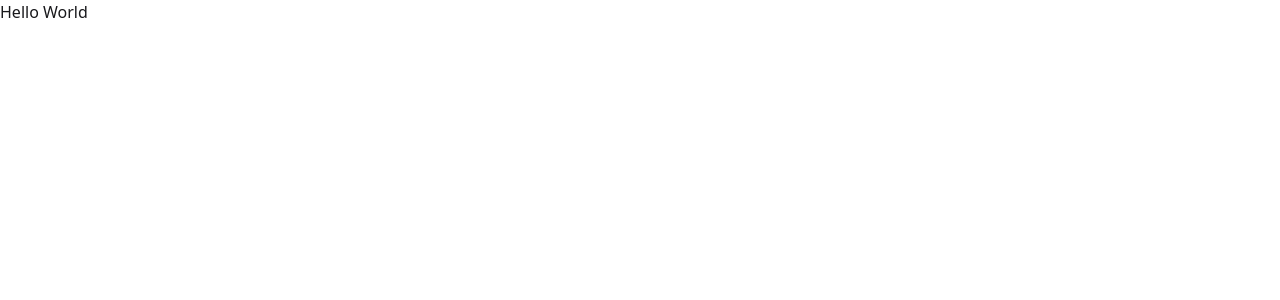
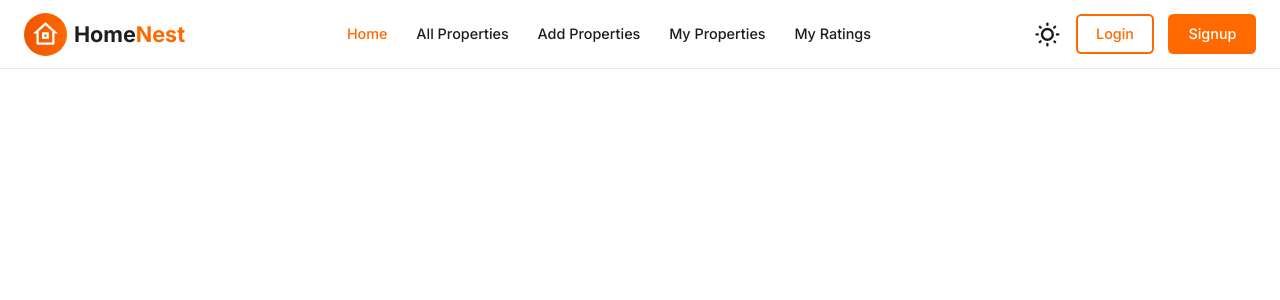
Before and after one commit to Sagormia/HomeNest-client, a React (Vite) app: page / in a window 1280 px wide. Shown: the top 300 px of the page. Built offline with nearby package versions, Linux system fonts and the light colour scheme.

Commit message:
Header Design Done

```diff
--- a/src/components/Header.jsx
+++ b/src/components/Header.jsx
@@ -1,8 +1,74 @@
+import { Link, NavLink } from "react-router";
+import { RiHome8Line } from "react-icons/ri";
+
+
 const Header = () => {
+    const navigation = [
+        { href: "/", label: "Home" },
+        { href: "/all-properties", label: "All Properties" },
+        { href: "/add-properties", label: "Add Properties" },
+        { href: "/my-properties", label: "My Properties" },
+        { href: "/my-ratings", label: "My Ratings" },
+    ];
     return (
-        <div>
+        <>
+            <header className={`fixed top-0 w-full z-50 transition-all duration-300 py-3.5 border-b border-gray-200`}>
+                <div className="container flex justify-between items-center">
+                    {/* Logo */}
+                    <Link href="/" className="flex gap-2 items-center z-50">
+                        <div className="h-12 w-12 rounded-full flex-center bg-gradient-to-l from-primary to-secondary text-3xl text-white">
+                            <RiHome8Line />
+                        </div>
+                        <h1 className="text-2xl font-bold">Home<span className="text-primary">Nest</span></h1>
+                    </Link>
 
-        </div>
+                    {/* Desktop Navigation */}
+                    <nav className="hidden md:flex items-center space-x-6 lg:space-x-8">
+                        {navigation.map((item) => (
+                            <NavLink
+                                key={item.href}
+                                to={item.href}
+                                className={`relative font-medium transition-colors hover:text-primary`}
+                            >
+                                {item.label}
+                            </NavLink>
+                        ))}
+                    </nav>
+
+                    {/* Right Side Auth / User Menu */}
+                    <div className="hidden md:flex items-center space-x-4">
+                        <label className="swap swap-rotate">
+                            <input type="checkbox" className="theme-controller" value="dark" />
+                            <svg
+                                className="swap-off h-8 w-8 fill-current"
+                                xmlns="http://www.w3.org/2000/svg"
+                                viewBox="0 0 24 24">
+                                <path
+                                    d="M5.64,17l-.71.71a1,1,0,0,0,0,1.41,1,1,0,0,0,1.41,0l.71-.71A1,1,0,0,0,5.64,17ZM5,12a1,1,0,0,0-1-1H3a1,1,0,0,0,0,2H4A1,1,0,0,0,5,12Zm7-7a1,1,0,0,0,1-1V3a1,1,0,0,0-2,0V4A1,1,0,0,0,12,5ZM5.64,7.05a1,1,0,0,0,.7.29,1,1,0,0,0,.71-.29,1,1,0,0,0,0-1.41l-.71-.71A1,1,0,0,0,4.93,6.34Zm12,.29a1,1,0,0,0,.7-.29l.71-.71a1,1,0,1,0-1.41-1.41L17,5.64a1,1,0,0,0,0,1.41A1,1,0,0,0,17.66,7.34ZM21,11H20a1,1,0,0,0,0,2h1a1,1,0,0,0,0-2Zm-9,8a1,1,0,0,0-1,1v1a1,1,0,0,0,2,0V20A1,1,0,0,0,12,19ZM18.36,17A1,1,0,0,0,17,18.36l.71.71a1,1,0,0,0,1.41,0,1,1,0,0,0,0-1.41ZM12,6.5A5.5,5.5,0,1,0,17.5,12,5.51,5.51,0,0,0,12,6.5Zm0,9A3.5,3.5,0,1,1,15.5,12,3.5,3.5,0,0,1,12,15.5Z" />
+                            </svg>
+
+                            {/* moon icon */}
+                            <svg
+                                className="swap-on h-8 w-8 fill-current"
+                                xmlns="http://www.w3.org/2000/svg"
+                                viewBox="0 0 24 24">
+                                <path
+                                    d="M21.64,13a1,1,0,0,0-1.05-.14,8.05,8.05,0,0,1-3.37.73A8.15,8.15,0,0,1,9.08,5.49a8.59,8.59,0,0,1,.25-2A1,1,0,0,0,8,2.36,10.14,10.14,0,1,0,22,14.05,1,1,0,0,0,21.64,13Zm-9.5,6.69A8.14,8.14,0,0,1,7.08,5.22v.27A10.15,10.15,0,0,0,17.22,15.63a9.79,9.79,0,0,0,2.1-.22A8.11,8.11,0,0,1,12.14,19.73Z" />
+                            </svg>
+                        </label>
+                        <Link
+                            to="/login"
+                            className="button-outline"
+                        >
+                            Login
+                        </Link>
+                        <Link to="/register" className="button">
+                            Signup
+                        </Link>
+                    </div>
+                </div>
+            </header>
+        </>
     );
 };
 
--- a/src/index.css
+++ b/src/index.css
@@ -1,2 +1,45 @@
+@import url('https://fonts.googleapis.com/css2?family=Inter:ital,opsz,wght@0,14..32,100..900;1,14..32,100..900&display=swap');
 @import "tailwindcss";
 @plugin "daisyui";
+@plugin "daisyui/theme" {
+  name: "light";
+  default: true;
+  prefersdark: false;
+  color-scheme: light;
+  --color-primary: #ff6900;
+  --color-secondary: #ed5600;
+  --color-base-100: #fff;
+  --color-base-200: #627382;
+  --color-base-300: #1e1e1e;
+  --color-gray-200: #e5e7eb;
+}
+@plugin "daisyui/theme" {
+  name: "dark";
+  --color-primary: blue;
+  --color-secondary: teal;
+}
+
+@utility flex-center{
+  @apply flex items-center justify-center;
+}
+@theme{
+  --font-inter: "Inter", sans-serif;
+}
+.container{
+  @apply mx-auto px-6 lg:px-3.75 sm:px-8 md:px-7 md:max-w-full lg:max-w-[1000px] xl:max-w-[1260px] 2xl:max-w-[1470px];
+}
+html{
+  @apply text-[3.1vw] sm:text-[100%] md:text-[80%] lg:text-[75%] xl:text-[90%] 2xl:text-[100%]
+}
+body{
+  @apply bg-base-100 font-inter text-base text-base-300;
+}
+.button{
+  @apply bg-primary border-2 border-primary hover:bg-secondary hover:text-white hover:border-secondary text-white px-5 py-2 rounded-md font-medium transition-colors;
+}
+.button-outline{
+  @apply font-medium border-2 py-2 px-5 rounded-md border-primary text-primary hover:bg-secondary hover:text-white hover:border-secondary transition-colors;
+}
+.active{
+  @apply text-primary;
+}
--- a/src/routes/Router.jsx
+++ b/src/routes/Router.jsx
@@ -1,8 +1,9 @@
 import { createBrowserRouter } from "react-router";
+import RootLayout from "../layout/RootLayout";
 
 export const router = createBrowserRouter([
   {
     path: "/",
-    element: <div>Hello World</div>,
+    element: <RootLayout></RootLayout>,
   },
 ]);
```
